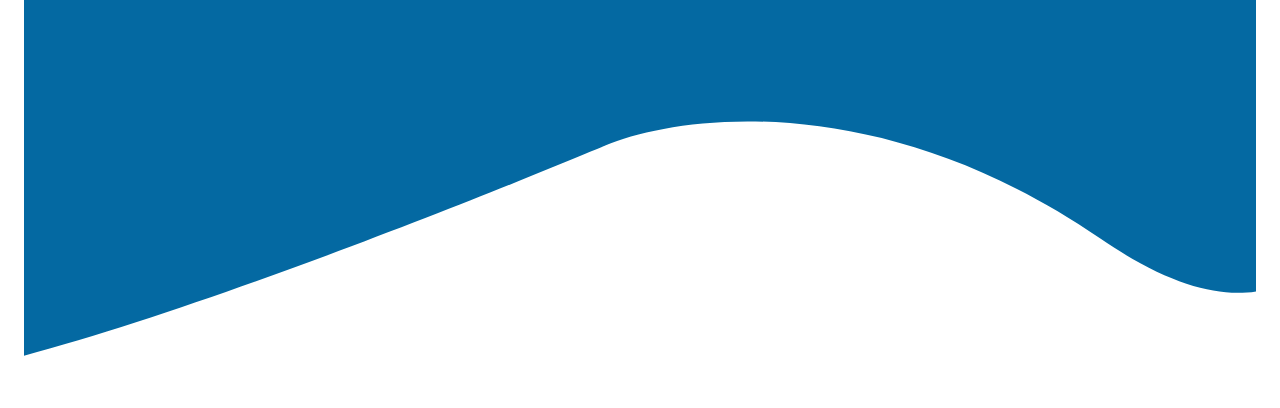
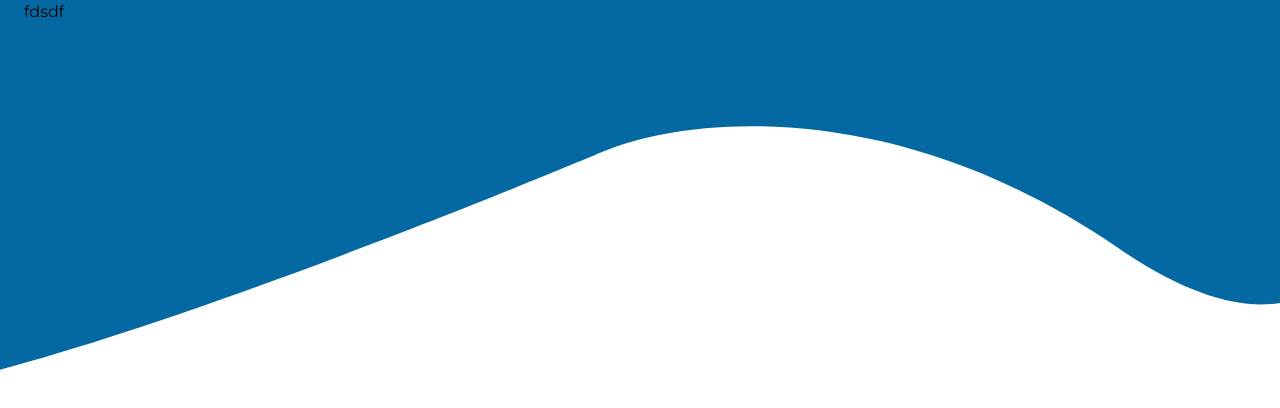
Before and after one commit to mendsalbert/schain, a Next.js app: page / in a window 1280 px wide. Shown: the top 408 px of the page. Built offline with nearby package versions, Linux system fonts and the light colour scheme.

Commit message:
schain ui

```diff
--- a/pages/index.tsx
+++ b/pages/index.tsx
@@ -7,12 +7,11 @@ const Index = (props: Props) => {
     <div>
       {/* layout */}
       <div className="font-Montserrat mx-6 relative">
-        <div>
-          <img
-            src={"/images/navector.svg"}
-            className="w-full
-    "
-          />
+        <div className="fixed top-0 left-0">
+          <img src={"/images/navector.svg"} className="w-full " />
+          <div className="fixed mx-6 top-0 flex flex-row">
+            <p>fdsdf</p>
+          </div>
         </div>
       </div>
     </div>
```
